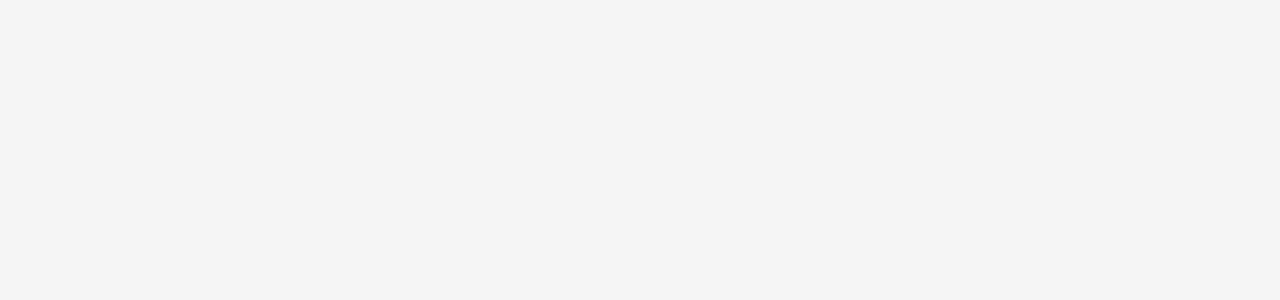
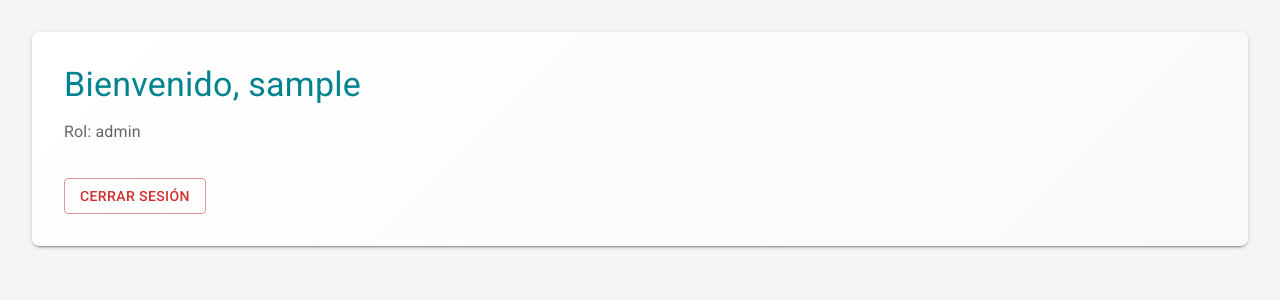
Before and after one commit to EnzoER16/Mi-Salud, a React (Vite) app in the folder frontend/: page /dashboard in a window 1280 px wide. Before the commit this address had no page. Shown: the top 300 px of the page. Built offline with nearby package versions, Linux system fonts and the light colour scheme; sample sign-in values are in the browser's storage.

Commit message:
add dashboard and logic for register and login

```diff
--- a/frontend/src/App.jsx
+++ b/frontend/src/App.jsx
@@ -1,21 +1,41 @@
 import { BrowserRouter as Router, Routes, Route, Navigate } from 'react-router-dom';
+import { useContext } from 'react';
+import { AuthProvider, AuthContext } from './context/AuthContext';
 import Login from './pages/Login';
 import Register from './pages/Register';
+import Dashboard from './pages/Dashboard';
+
+// Componente para proteger rutas
+const ProtectedRoute = ({ children }) => {
+    const { user, loading } = useContext(AuthContext);
+
+    if (loading) return <div>Cargando...</div>;
+    if (!user) return <Navigate to="/login" replace />;
+
+    return children;
+};
 
 function App() {
     return (
+        <AuthProvider>
             <Router>
                 <Routes>
-        {/* Ruta por defecto: redirige al Login */}
                     <Route path="/" element={<Navigate to="/login" replace />} />
-
-        {/* Rutas de autenticación */}
                     <Route path="/login" element={<Login />} />
                     <Route path="/register" element={<Register />} />
 
-        {/* Más adelante agregaremos las rutas protegidas del Dashboard acá */}
+                    {/* Ruta protegida */}
+                    <Route
+                        path="/dashboard"
+                        element={
+                            <ProtectedRoute>
+                                <Dashboard />
+                            </ProtectedRoute>
+                        }
+                    />
                 </Routes>
             </Router>
+        </AuthProvider>
     );
 }
 
--- /dev/null
+++ b/frontend/src/context/AuthContext.jsx
@@ -0,0 +1,37 @@
+import { createContext, useState, useEffect } from 'react';
+
+export const AuthContext = createContext();
+
+export const AuthProvider = ({ children }) => {
+    const [user, setUser] = useState(null);
+    const [loading, setLoading] = useState(true);
+
+    useEffect(() => {
+        // Al cargar la app, revisamos si ya hay un token guardado
+        const token = localStorage.getItem('token');
+        const storedUser = localStorage.getItem('user');
+
+        if (token && storedUser) {
+            setUser(JSON.parse(storedUser));
+        }
+        setLoading(false);
+    }, []);
+
+    const login = (userData, token) => {
+        localStorage.setItem('token', token);
+        localStorage.setItem('user', JSON.stringify(userData));
+        setUser(userData);
+    };
+
+    const logout = () => {
+        localStorage.removeItem('token');
+        localStorage.removeItem('user');
+        setUser(null);
+    };
+
+    return (
+        <AuthContext.Provider value={{ user, login, logout, loading }}>
+            {children}
+        </AuthContext.Provider>
+    );
+};
--- /dev/null
+++ b/frontend/src/pages/Dashboard.jsx
@@ -0,0 +1,33 @@
+import { useContext } from 'react';
+import { Box, Typography, Button, Paper } from '@mui/material';
+import { AuthContext } from '../context/AuthContext';
+import { useNavigate } from 'react-router-dom';
+
+const Dashboard = () => {
+    const { user, logout } = useContext(AuthContext);
+    const navigate = useNavigate();
+
+    const handleLogout = () => {
+        logout();
+        navigate('/login');
+    };
+
+    return (
+        <Box sx={{ p: 4, minHeight: '100vh', backgroundColor: '#f5f5f5' }}>
+            <Paper elevation={2} sx={{ p: 4, borderRadius: 2, background: 'linear-gradient(135deg, #ffffff 0%, #f9f9f9 100%)' }}>
+                <Typography variant="h4" color="primary" gutterBottom>
+                    Bienvenido, {user?.username}
+                </Typography>
+                <Typography variant="subtitle1" color="textSecondary" sx={{ mb: 4 }}>
+                    Rol: {user?.role}
+                </Typography>
+
+                <Button variant="outlined" color="error" onClick={handleLogout}>
+                    Cerrar Sesión
+                </Button>
+            </Paper>
+        </Box>
+    );
+};
+
+export default Dashboard;
--- a/frontend/src/pages/Login.jsx
+++ b/frontend/src/pages/Login.jsx
@@ -2,11 +2,16 @@ import { useState } from 'react';
 import { Box, Paper, TextField, Button, Typography, Alert } from '@mui/material';
 import { loginUser } from '../services/api';
 import { Link } from 'react-router-dom'
+import { useContext } from 'react';
+import { useNavigate } from 'react-router-dom';
+import { AuthContext } from '../context/AuthContext';
 
 const Login = () => {
     const [email, setEmail] = useState('');
     const [password, setPassword] = useState('');
     const [error, setError] = useState('');
+    const { login } = useContext(AuthContext);
+    const navigate = useNavigate();
 
     const handleSubmit = async (e) => {
         e.preventDefault();
@@ -14,13 +19,8 @@ const Login = () => {
 
         try {
             const data = await loginUser({ email, password });
-
-            // Guardamos el token en localStorage para mantener la sesión
-            localStorage.setItem('token', data.token);
-
-            // Aquí puedes redirigir al usuario (ej. usando react-router-dom)
-            console.log("Login exitoso, usuario:", data.user);
-
+            login(data.user, data.token); // Guardamos en el estado global
+            navigate('/dashboard');       // Lo mandamos adentro de la app
         } catch (err) {
             setError(err.message);
         }
```
Lines whose indentation alone changed are shown as unchanged.
